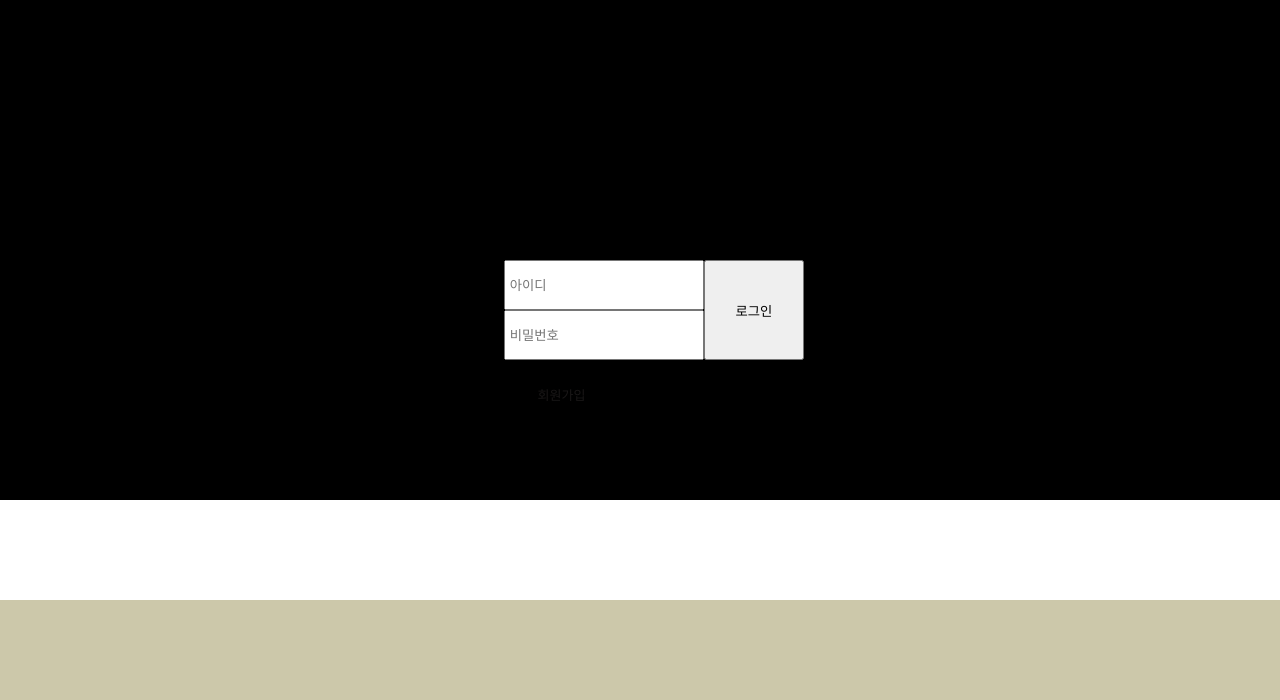
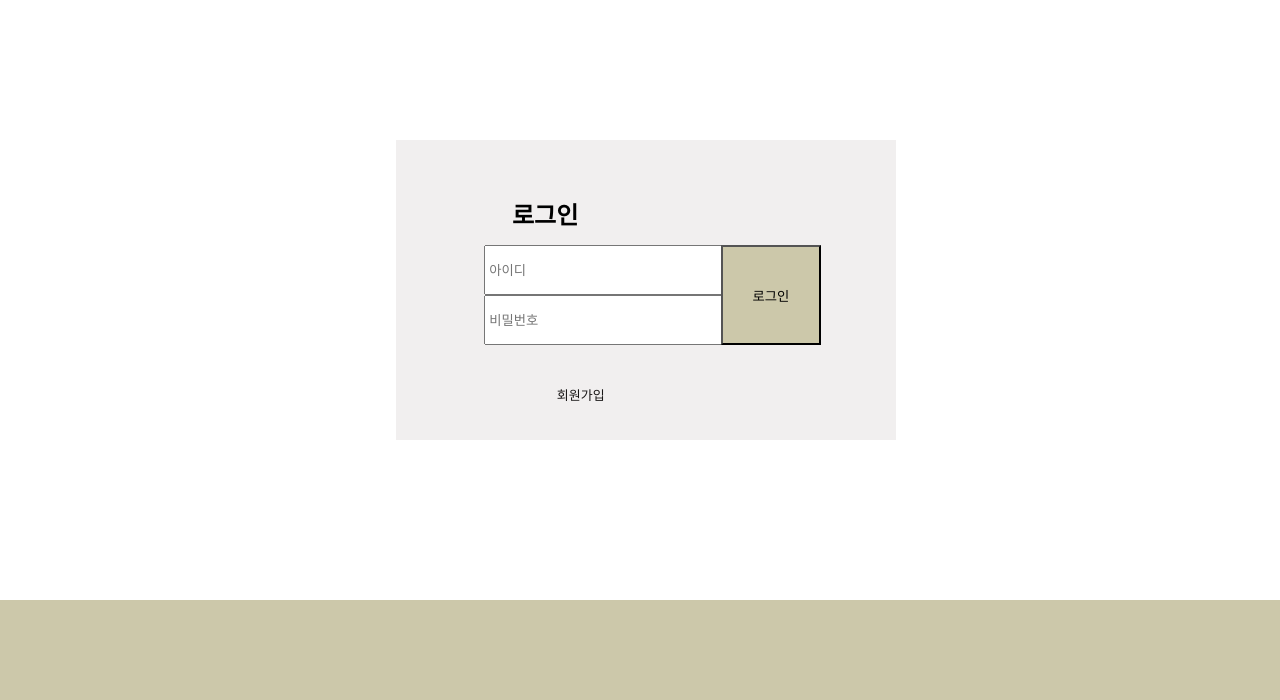
Before and after one commit to Alca0927/EventSchedule, a Flask app: page /login in a window 1280 px wide. Shown: the part 100-800 px from the top of the page. Run offline with Flask 3, Linux system fonts and the light colour scheme; data that the repository does not hold is empty.

Commit message:
slide 수정

```diff
--- a/static/css/slide.css
+++ b/static/css/slide.css
@@ -26,13 +26,20 @@ body, html {
     display: flex;
     position: absolute;
     will-change: transform;
+    animation: slideAnimation 50s linear infinite alternate; /* ✅ 속도 조절 */
 }
 
-/* 개별 슬라이드 (img 태그 사용) */
+/* 개별 슬라이드 */
 .slide {
-    height: 100vh;  /* 원본 비율 유지 */
+    height: 100vh;
     width: auto;
     flex-shrink: 0;
-    object-fit: contain; /* ✅ 이미지가 비율 유지하며 꽉 차도록 조절 */
-    margin: 0; /* ✅ 이미지가 다닥다닥 붙도록 설정 */
+    object-fit: contain;
+    margin: 0;
 }
+
+/* 왕복 애니메이션 (속도 조절됨) */
+@keyframes slideAnimation {
+    0% { transform: translateX(0); }
+    100% { transform: translateX(-50%); } /* ✅ 왕복 구간 */
+}
--- a/static/slideshow.html
+++ b/static/slideshow.html
@@ -3,7 +3,7 @@
 <head>
     <meta charset="UTF-8">
     <meta name="viewport" content="width=device-width, initial-scale=1.0">
-    <title>자연스럽게 왕복하는 무한 슬라이드</title>
+    <title>끊김 없이 왕복하는 무한 슬라이드</title>
     <link rel="stylesheet" href="/static/css/slide.css">
 </head>
 <body>
@@ -14,49 +14,24 @@
     <script>
         const imageFolder = "/static/pic/";
         const slideshow = document.getElementById("slideshow");
-        let images = []; // 원본 이미지 리스트
-        let reversedImages = []; // 거꾸로 붙일 이미지 리스트
-        let currentIndex = 0;
-        let direction = 1; // 1: 왼쪽 이동, -1: 오른쪽 이동
 
         fetch("/get-images")
             .then(response => response.json())
             .then(imageFiles => {
                 if (imageFiles.length === 0) return;
 
-                images = [...imageFiles];
-                reversedImages = [...imageFiles].reverse(); // ✅ 거꾸로 된 리스트 생성
+                // ✅ 원본 리스트 + 반대 리스트를 합쳐 왕복 효과
+                const images = [...imageFiles, ...imageFiles.slice().reverse()];
 
-                function renderSlides() {
-                    slideshow.innerHTML = ""; // 기존 슬라이드 초기화
-                    let combinedImages = [...images, ...reversedImages]; // ✅ 원래 순서 + 거꾸로 리스트
+                images.forEach(file => {
+                    let img = document.createElement("img");
+                    img.src = `${imageFolder}${file}`;
+                    img.classList.add("slide");
+                    slideshow.appendChild(img);
+                });
 
-                    combinedImages.forEach(file => {
-                        let img = document.createElement("img");
-                        img.src = `${imageFolder}${file}`;
-                        img.classList.add("slide");
-                        slideshow.appendChild(img);
-                    });
-
-                    // ✅ 슬라이드 전체 길이 설정
-                    slideshow.style.width = `${combinedImages.length * 100}vw`;
-                }
-
-                renderSlides(); // 첫 렌더링 실행
-
-                function moveSlides() {
-                    currentIndex += direction;
-
-                    // ✅ 끝에 도달하면 방향 변경 (왕복 슬라이드 구현)
-                    if (currentIndex === images.length || currentIndex === 0) {
-                        direction *= -1;
-                    }
-
-                    slideshow.style.transition = "transform 1s ease-in-out";
-                    slideshow.style.transform = `translateX(-${currentIndex * 100}vw)`;
-                }
-
-                setInterval(moveSlides, 5000); // 5초마다 다음 이미지로 이동
+                // ✅ CSS 애니메이션 활성화
+                slideshow.style.animation = "slideAnimation 10s linear infinite alternate";
             })
             .catch(error => console.error("이미지 목록을 불러오는 데 실패했습니다:", error));
     </script>
--- a/templates/signin.html
+++ b/templates/signin.html
@@ -53,7 +53,7 @@
 
         .menu2{
             position: fixed;
-            left: 42%;
+            left: 43.5%;
             bottom: 37%;
             font-size: small;
 
@@ -85,14 +85,19 @@
         .container{
             display: flex;
             position: fixed;
-            top: 45%;
-            right: 45%;
+            top: 30%;
+            right: 30%;
+            background-color: #F1EFEF;
+            width: 500px;
+            height: 300px;
         }
 
         #id, #password{
             position: relative;
-            width: 200px;
+            width: 250px;
             height: 50px;
+            top: 35%;
+            left:35%;
         }
 
         #button {
@@ -100,6 +105,9 @@
             height: 100px;
             width: 100px;
             margin-top: -50px;
+            top: 51.8%;
+            right: 15%;
+            background-color: #CCC8AA;
         }
 
         .login{
@@ -124,6 +132,13 @@
             border: none; /* 테두리 제거 */
         }
 
+        .box{
+            background-color: #191717;
+            position : fixed;
+            width: 100%;
+            height: 100%;
+            opacity: 0.5;
+        }
     </style>
 </head>
 <body>
@@ -134,7 +149,9 @@
         <h1 class="home"><a href="/">개발의 민족</a></h1>
     </header>
 
-    <iframe style="height: 500px;" class="background-frame" src="/static/slideshow.html"></iframe>
+    <!--<iframe style="height: 500px;" class="background-frame" src="/static/slideshow.html"></iframe>-->
+
+    <!--<div class="box"></div>-->
 
     <div class="container">
         <h2 class="login">로그인</h2>
```
